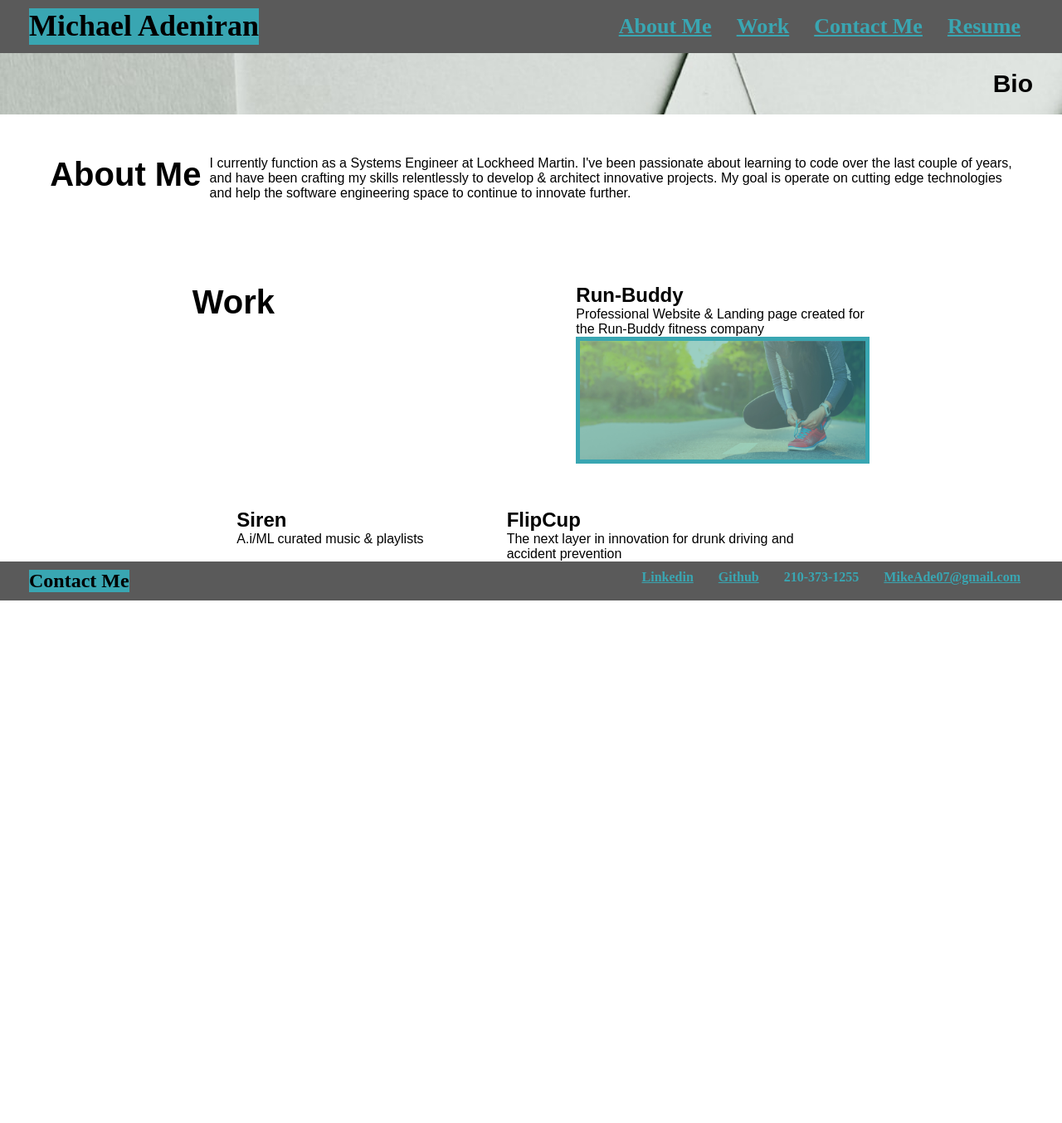
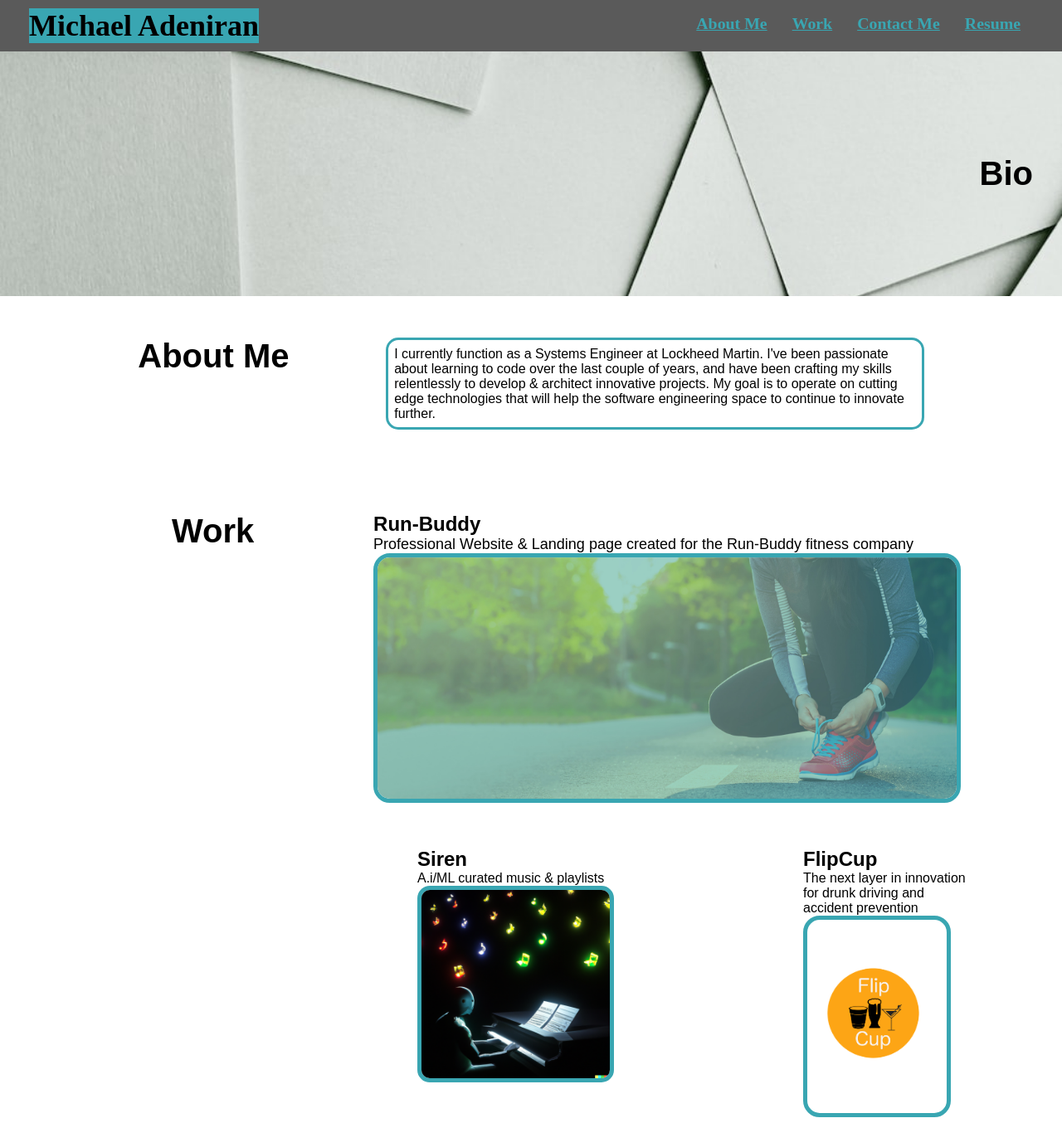
Before and after one commit to MikeAde07/MTK, a plain HTML site: page assets/index.html in a window 1280 px wide. Shown: the top 1354 px of the page at 83% size. Before the commit the page ends 800 px from the top, so only its background shows below. Drawn offline with Linux system fonts and the light colour scheme.

Commit message:
Advanced Updates

```diff
--- a/assets/css/styles.css
+++ b/assets/css/styles.css
@@ -19,6 +19,11 @@ header h1 {
     margin : 0;
     background : #39a6b2;
 
+}
+
+header h1:hover {
+    background : black;
+    color : #39a6b2;
 }
 
 header a{
@@ -48,21 +53,28 @@ header nav ul li:hover {
 
 header nav ul li a {
    padding : 10px 15px;
+   font-size : 1.55vw;
+
 
 }
+
+/*body {
+    background-color : #808080;
+}*/
 
 .hero {
     display : flex;
     justify-content : flex-end;
-    padding : 20px 35px;
+    padding : 125px 35px;
     background-image : url("../images/background.jpeg");
     background-size : cover;
     background-position : center;
     background-position : 80%;
 }
 
+
 .hero h2 {
-    font-size : 30px;
+    font-size : 40px;
     font-family : Arial, Helvetica, sans-serif;
     font-weight : bold;
 }
@@ -73,6 +85,7 @@ header nav ul li a {
    justify-content : space-evenly;
    font-family : Arial, Helvetica, sans-serif;
    padding : 50px;
+
 }
 
 .about-me h2 {
@@ -80,9 +93,21 @@ header nav ul li a {
     font-size : 40px;
 }
 
+.about-me p{
+    width : 55%;
+    border : 3px solid #39a6b2;
+    border-radius : 15px;
+    padding : 7.5px;
+}
+
+.about-me p:hover {
+    background-color :rgba(220, 220, 220, 0.8);
+}
+
 .work-one {
     display : flex;
     justify-content : space-around;
+    align-items : stretch;
     flex-wrap : wrap;
     font-family : Arial, Helvetica, sans-serif;
     padding : 50px;
@@ -93,13 +118,18 @@ header nav ul li a {
 }
 
 .project-one {
-    width : 30%;
+    width : 60%;
+}
+
+.project-one p {
+    font-size : 18px
 }
 
 .project-one img {
     flex : 1 40%;
     width : 100%;
     border : 5px solid #39a6b2;
+    border-radius : 20px;
 }
 
 /*.project-one:hover {
@@ -108,20 +138,16 @@ header nav ul li a {
 } */
 
 .run-img:hover {
-    /*background : rgba(255, 255, 0, 1);*/
     background-color: yellow;
     opacity : 0.2;
     /*I want to highlight only the image transparent yellow when user hovers over it. Haven't been able to get it to work so far*/
 }
 
-.project-three {
-    width : 30%;
-}
 
 .work-one h2 {
     font-weight : bold;
     font-size : 40px;
-    /*padding-right : 250px;*/
+    padding-left : 85px;
 }
 
 .work-two {
@@ -129,14 +155,45 @@ header nav ul li a {
     justify-content : center;
     flex-wrap : wrap;
     font-family : Arial, Helvetica, sans-serif;
+    padding-left : 250px;
+    padding-bottom : 100px;
 }
 
 .project-two {
-    padding-right : 100px;
+    width : 50%;
+    padding-left : 150px;
+}
+
+.siren-img img {
+    width : 65%;
+    flex : 1 40%;
+    border : 5px solid #39a6b2;
+    border-radius : 15px;
+}
+
+.siren-img img:hover {
+    background-color: yellow;
+    opacity : 0.2;
 }
 
 .project-two h4 {
     font-size : 24px;
+}
+
+.project-three {
+    width : 30%;
+    padding-left : 100px;
+}
+
+.project-three img {
+    width : 85%;
+    border : 5px solid #39a6b2;
+    border-radius : 20px;
+}
+
+.project-three img:hover {
+    background-color: yellow;
+    opacity : 0.2;
 }
 
 .project-three h4 {
@@ -146,14 +203,15 @@ header nav ul li a {
 footer {
     padding : 10px 35px;
     display : flex;
-    justify-content : space-between;
+    justify-content : center;
     flex-wrap : wrap;
     background : #5A5A5A;
+    font-family : Arial, Helvetica, sans-serif;
 }
 
 footer h2 {
     font-weight : bold;
-    font-size : 24px;
+    font-size : 36px;
     margin : 0;
     background : #39a6b2;
 }
@@ -162,7 +220,7 @@ footer a{
 
     color : #39a6b2;
     font-weight : bold;
-    font-size : 16px;
+    font-size : 20px;
 
 }
 
--- a/assets/index.html
+++ b/assets/index.html
@@ -27,7 +27,7 @@
                         <a href="#contact-me">Contact Me</a>
                     </li>
                     <li>
-                        <a href="#resume">Resume</a>
+                        <a href="https://www.linkedin.com/in/michael-adeniran-256211118/">Resume</a>
                     </li>
                 </ul>
             </nav>
@@ -40,7 +40,7 @@
 
         <section id="about-me"class="about-me">
             <h2>About Me</h2>
-            <p>I currently function as a Systems Engineer at Lockheed Martin. I've been passionate about learning to code over the last couple of years, </br> and have been crafting my skills relentlessly to develop & architect innovative projects. My goal is operate on cutting edge technologies </br>and help the software engineering space to continue to innovate further. </p>
+            <p>I currently function as a Systems Engineer at Lockheed Martin. I've been passionate about learning to code over the last couple of years, and have been crafting my skills relentlessly to develop & architect innovative projects. My goal is to operate on cutting edge technologies that will help the software engineering space to continue to innovate further. </p>
         </section>
 
         <section id="work" class="work-one">
@@ -57,15 +57,21 @@
             <article class="project-two">
                 <h4>Siren</h4>
                 <p>A.i/ML curated music & playlists</p>
+                <div class="siren-img">
+                    <img src="/assets/images/Siren.png" alt="" />
+                </div>
             </article>
             <article class="project-three">
                 <h4>FlipCup</h4>
                 <p>The next layer in innovation for drunk driving and accident prevention</p>
+                <div class="flip-img">
+                    <img src="/assets/images/FlipCup.png" alt="" />
+                </div>
             </article>
             </section>
 
         <footer>
-            <h2 id="contact-me">Contact Me</h2>
+            <!--<h2 id="contact-me">Contact Me</h2>-->
             <nav>
                 <ul>
                     <li>
```
Also changed, not shown: assets/images/FlipCup.png (added), assets/images/Siren.png (added).
